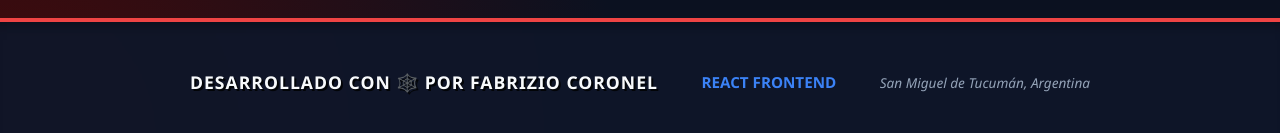
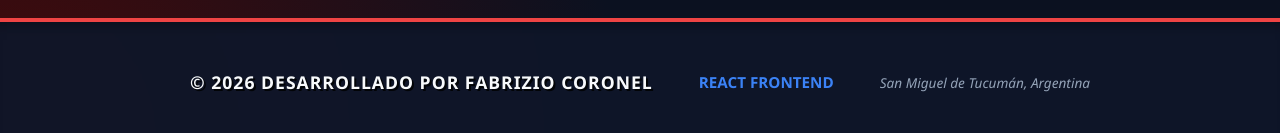
Before and after one commit to farz21/app_list_birthday21, a React (Vite) app: page / in a window 1280 px wide. Shown: the part 753-886 px from the top of the page. Built offline with nearby package versions, Linux system fonts and the light colour scheme.

Commit message:
footer agregado

```diff
--- a/src/App.jsx
+++ b/src/App.jsx
@@ -176,7 +176,7 @@ function App() {
 
       <footer className="app-footer">
         <div className="footer-content">
-          <p className="footer-title">Desarrollado con 🕸️ por Fabrizio Coronel</p>
+          <p className="footer-title"> &copy; 2026 Desarrollado por Fabrizio Coronel</p>
           <p className="footer-stack">React Frontend</p>
           <p className="footer-location">San Miguel de Tucumán, Argentina</p>
         </div>
```
